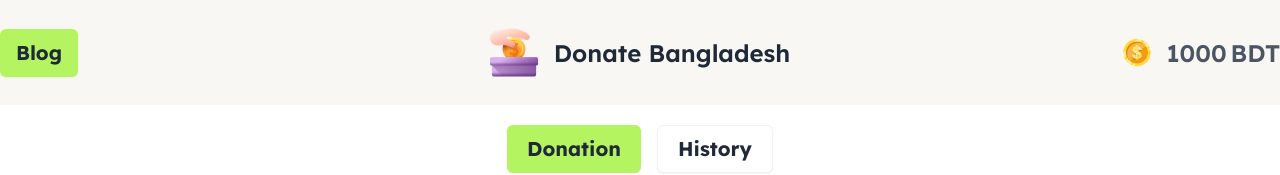
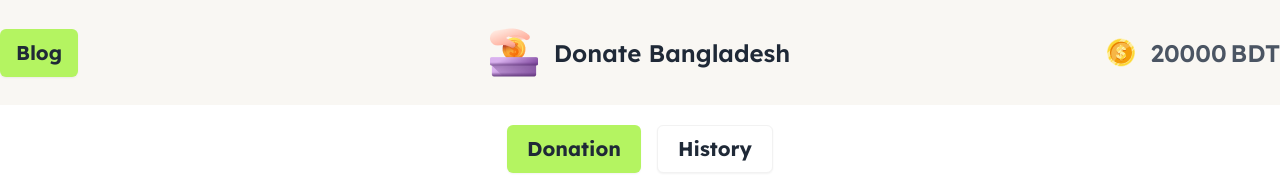
Before and after one commit to NikhilSarder/B10A5-Donate-Bangladesh, a plain HTML site: page index.html in a window 1280 px wide. Shown: the top 175 px of the page. Drawn offline with nearby package versions, Linux system fonts and the light colour scheme.

```diff
--- a/index.html
+++ b/index.html
@@ -41,7 +41,7 @@
             </div>
             <div class=" flex-1 flex items-center md:gap-4  gap-2 justify-end">
                 <img src="assets/coin.png" alt="">
-                <p class="text-xl md:text-2xl font-semibold text-gray-600 flex gap-1"> <span id="myTotalMoney">1000</span> BDT</p>
+                <p class="text-xl md:text-2xl font-semibold text-gray-600 flex gap-1"> <span id="myTotalMoney">20000</span> BDT</p>
             </div>
         </div>
     </header>
```
